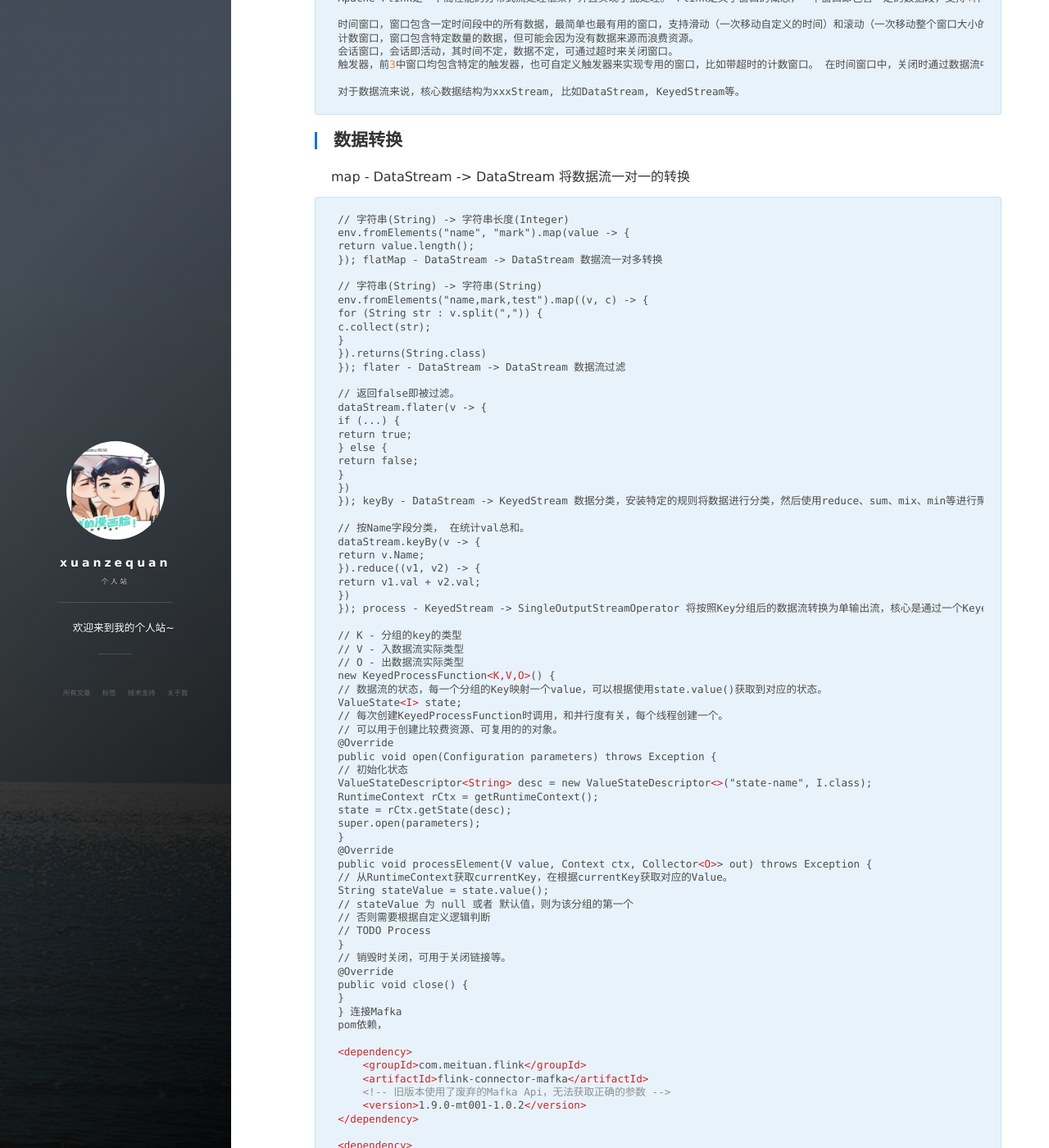
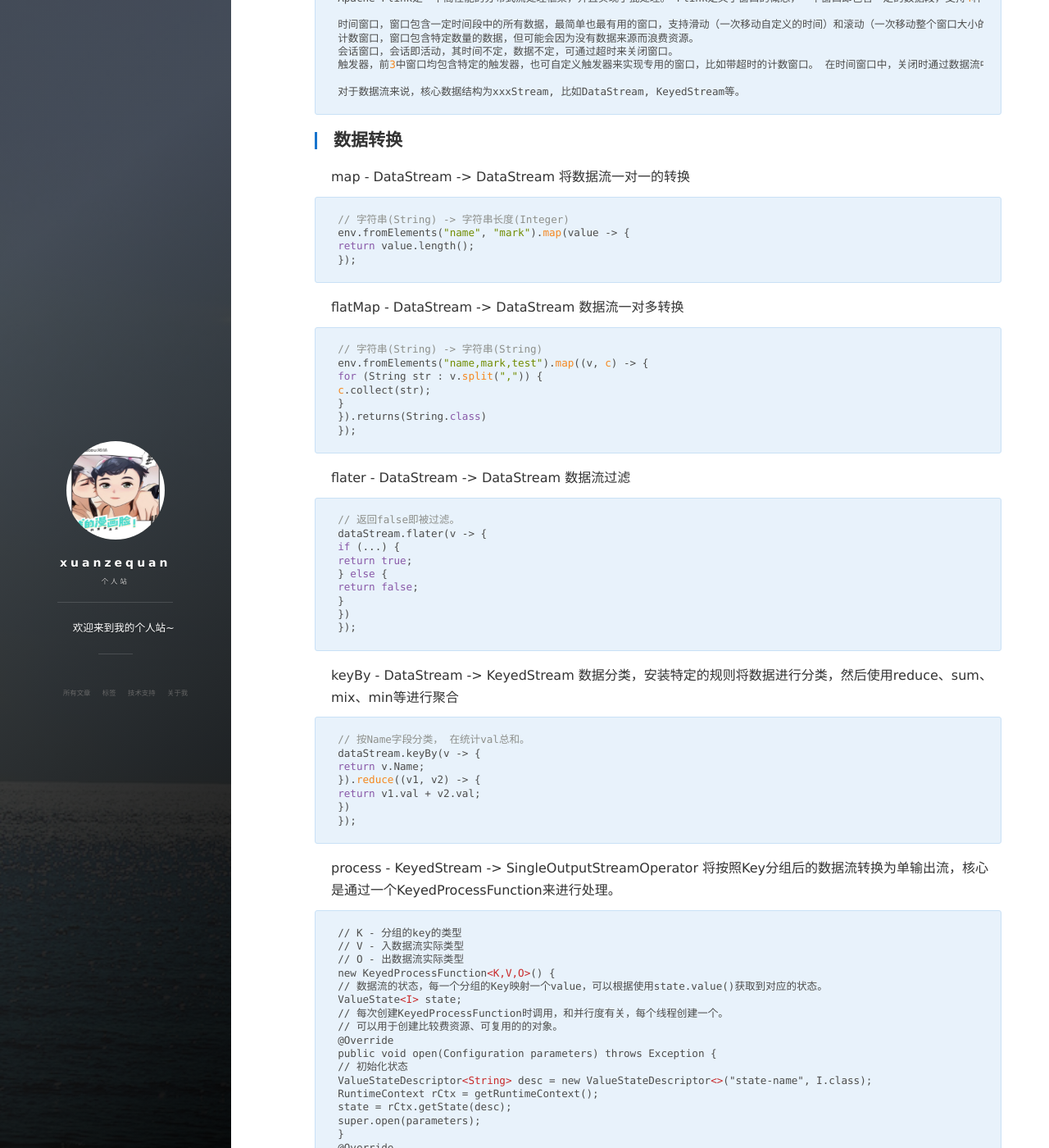
Before and after one commit to bestfutureforus/bestfutureforus.github.io, a Jekyll site: the page built from _posts/2021-11-23-Flink.md, in a window 1280 px wide and 1400 px high, scrolled down 312 px. Shown: the whole window at 82% size. Built offline with Jekyll 4.4.1, drawn with Linux system fonts in a browser that asks for light colours; nearby versions of some CDN libraries; comment, search, counter and statistics services are not loaded; some of the changed text lies outside the part shown.

Commit message:
fun(*): 提交代码

```diff
--- a/_posts/2021-11-23-Flink.md
+++ b/_posts/2021-11-23-Flink.md
@@ -24,6 +24,7 @@ map - DataStream -> DataStream 将数据流一对一的转换
     env.fromElements("name", "mark").map(value -> {
     return value.length();
     });
+
 flatMap - DataStream -> DataStream 数据流一对多转换
 
     // 字符串(String) -> 字符串(String)
@@ -33,6 +34,7 @@ flatMap - DataStream -> DataStream 数据流一对多转换
     }
     }).returns(String.class)
     });
+
 flater - DataStream -> DataStream 数据流过滤
 
     // 返回false即被过滤。
@@ -44,6 +46,7 @@ flater - DataStream -> DataStream 数据流过滤
     }
     })
     });
+
 keyBy - DataStream -> KeyedStream 数据分类，安装特定的规则将数据进行分类，然后使用reduce、sum、mix、min等进行聚合
 
     // 按Name字段分类， 在统计val总和。
@@ -53,6 +56,7 @@ keyBy - DataStream -> KeyedStream 数据分类，安装特定的规则将数据
     return v1.val + v2.val;
     })
     });
+
 process - KeyedStream -> SingleOutputStreamOperator 将按照Key分组后的数据流转换为单输出流，核心是通过一个KeyedProcessFunction来进行处理。
 
     // K - 分组的key的类型
@@ -84,8 +88,7 @@ process - KeyedStream -> SingleOutputStreamOperator 将按照Key分组后的数
     public void close() {
     }
     }
-连接Mafka
-    pom依赖，
+## pom依赖，
 
     <dependency>
         <groupId>com.meituan.flink</groupId>
@@ -107,7 +110,8 @@ process - KeyedStream -> SingleOutputStreamOperator 将按照Key分组后的数
         <artifactId>flink-streaming-java_2.11</artifactId>
         <version>1.9.0</version>
     </dependency>
-args由实时计算平台运行时传入
+## args由实时计算平台运行时传入
+
 // 本地调试可用：-jobName jobOfLocalTest --_jobId jobOfLocalTest01 --_offset_zk lion-zk.test.vip.sankuai.com --local true
 
     public static void mafka2Flink(String[] args) throws Exception {
```
